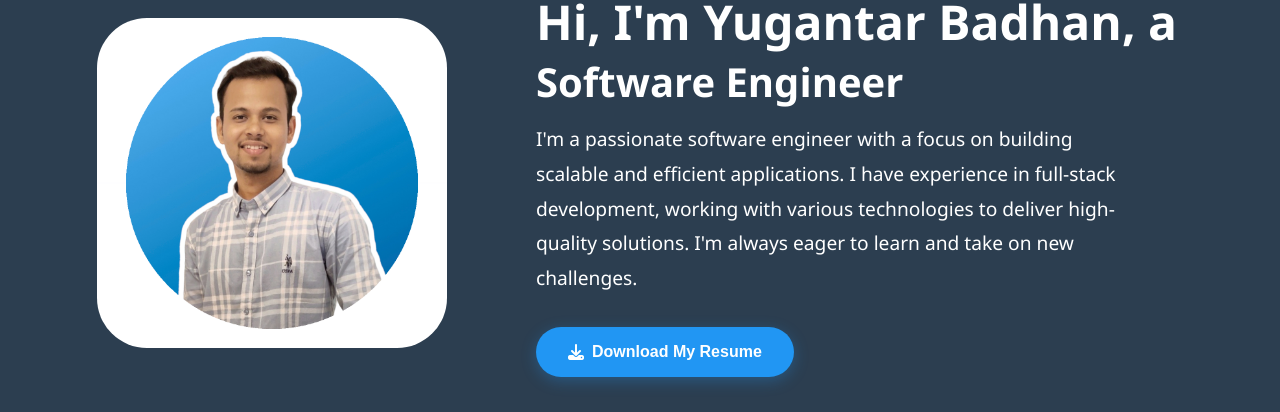
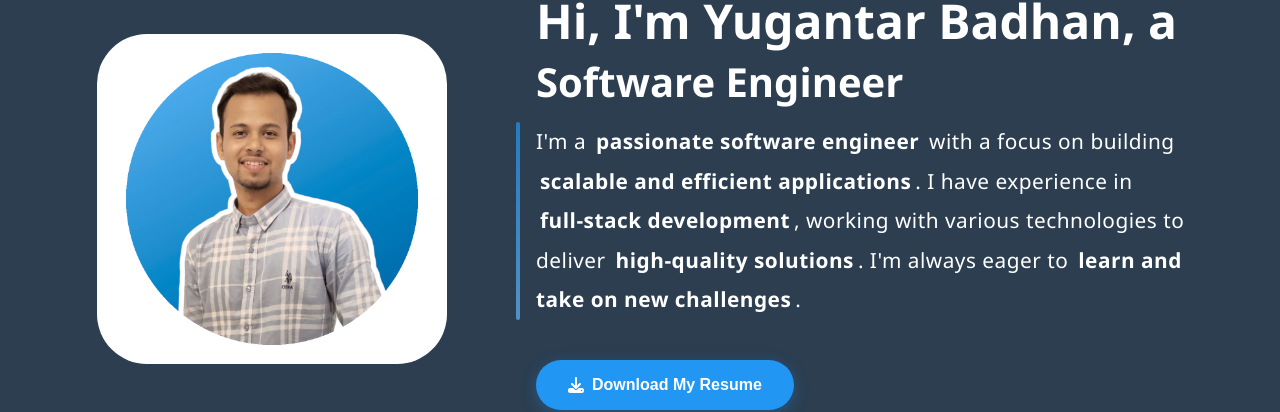
Before and after one commit to YugantarBadhan/Portfolio-UI, an Angular app: page / in a window 1280 px wide. Shown: the part 187-599 px from the top of the page. Built offline with nearby package versions, Linux system fonts and the light colour scheme; no server answers.

Commit message:
updated app component

```diff
--- a/src/app/app.css
+++ b/src/app/app.css
@@ -33,8 +33,8 @@ body:not(.dark-theme) {
   position: fixed;
   top: 0;
   width: 100%;
-  background: rgba(255, 255, 255, 0.95);
-  backdrop-filter: blur(10px);
+  background: rgba(102, 126, 234, 0.95); /* Light theme - matches body background */
+  backdrop-filter: blur(15px);
   padding: 1rem 2rem;
   display: flex;
   justify-content: space-between;
@@ -46,25 +46,26 @@ body:not(.dark-theme) {
 }
 
 .navbar.dark-theme {
-  background: rgba(44, 62, 80, 0.95);
+  background: rgba(44, 62, 80, 0.95); /* Dark theme - matches body background */
   border-bottom: 1px solid rgba(255, 255, 255, 0.1);
+  box-shadow: 0 2px 20px rgba(0, 0, 0, 0.3);
 }
 
 .navbar.scrolled {
-  background: rgba(255, 255, 255, 0.98);
+  background: rgba(102, 126, 234, 0.98); /* Light theme scrolled */
   box-shadow: 0 2px 25px rgba(0, 0, 0, 0.15);
 }
 
 .navbar.dark-theme.scrolled {
-  background: rgba(44, 62, 80, 0.98);
-  box-shadow: 0 2px 25px rgba(0, 0, 0, 0.3);
+  background: rgba(44, 62, 80, 0.98); /* Dark theme scrolled */
+  box-shadow: 0 2px 25px rgba(0, 0, 0, 0.4);
 }
 
 /* Fixed Portfolio Logo */
 .logo {
   font-size: 1.5rem;
   font-weight: bold;
-  color: #000000 !important; /* Black for light theme */
+  color: #ffffff !important; /* White for light theme (since bg is blue) */
   display: flex;
   align-items: center;
   gap: 0.5rem;
@@ -89,7 +90,7 @@ body:not(.dark-theme) {
   display: none;
   background: transparent;
   border: none;
-  color: #333;
+  color: #ffffff; /* White for light theme (since navbar bg is blue) */
   font-size: 1.5rem;
   cursor: pointer;
   padding: 0.5rem;
@@ -97,7 +98,7 @@ body:not(.dark-theme) {
 }
 
 .navbar.dark-theme .mobile-menu-btn {
-  color: #ffffff;
+  color: #ffffff; /* White for dark theme */
 }
 
 .mobile-menu-btn:hover {
@@ -111,7 +112,7 @@ body:not(.dark-theme) {
   left: 0;
   width: 100%;
   height: calc(100vh - 80px);
-  background: rgba(255, 255, 255, 0.98);
+  background: rgba(102, 126, 234, 0.98); /* Light theme - matches navbar */
   backdrop-filter: blur(10px);
   transform: translateX(-100%);
   transition: transform 0.3s ease;
@@ -120,7 +121,7 @@ body:not(.dark-theme) {
 }
 
 .mobile-menu.dark-theme {
-  background: rgba(44, 62, 80, 0.98);
+  background: rgba(44, 62, 80, 0.98); /* Dark theme - matches navbar */
 }
 
 .mobile-menu.open {
@@ -140,30 +141,30 @@ body:not(.dark-theme) {
   display: block;
   padding: 1rem 0;
   text-decoration: none;
-  color: #333;
+  color: #ffffff; /* White for light theme (since mobile menu bg is blue) */
   font-weight: 500;
   font-size: 1.2rem;
-  border-bottom: 1px solid rgba(0, 0, 0, 0.1);
+  border-bottom: 1px solid rgba(255, 255, 255, 0.1);
   transition: all 0.3s ease;
 }
 
 .mobile-menu.dark-theme .mobile-nav-links a {
-  color: #ffffff;
+  color: #ffffff; /* White for dark theme */
   border-bottom-color: rgba(255, 255, 255, 0.1);
 }
 
 .mobile-nav-links a:hover {
-  color: #667eea;
+  color: #f0f8ff; /* Light blue on hover for light theme */
   padding-left: 1rem;
 }
 
 .mobile-menu.dark-theme .mobile-nav-links a:hover {
-  color: #64b5f6;
+  color: #64b5f6; /* Blue on hover for dark theme */
 }
 
 .nav-links a {
   text-decoration: none;
-  color: #333;
+  color: #ffffff; /* White for light theme (since navbar bg is blue) */
   font-weight: 500;
   transition: all 0.3s ease;
   position: relative;
@@ -173,16 +174,16 @@ body:not(.dark-theme) {
 }
 
 .navbar.dark-theme .nav-links a {
-  color: #ffffff;
+  color: #ffffff; /* White for dark theme */
 }
 
 .nav-links a:hover {
-  color: #667eea;
-  background: rgba(102, 126, 234, 0.1);
+  color: #f0f8ff; /* Light blue on hover for light theme */
+  background: rgba(255, 255, 255, 0.1);
 }
 
 .navbar.dark-theme .nav-links a:hover {
-  color: #64b5f6;
+  color: #64b5f6; /* Blue on hover for dark theme */
   background: rgba(100, 181, 246, 0.1);
 }
 
@@ -256,9 +257,9 @@ body:not(.dark-theme) {
   width: 40px;
   height: 40px;
   border-radius: 50%;
-  border: 2px solid #333;
+  border: 2px solid #ffffff; /* White border for light theme */
   background: transparent;
-  color: #333;
+  color: #ffffff; /* White icon for light theme */
   cursor: pointer;
   display: flex;
   align-items: center;
@@ -269,19 +270,19 @@ body:not(.dark-theme) {
 }
 
 .navbar.dark-theme .theme-toggle {
-  border-color: #ffffff;
-  color: #ffffff;
+  border-color: #ffffff; /* White border for dark theme */
+  color: #ffffff; /* White icon for dark theme */
 }
 
 .theme-toggle:hover {
-  background: #333;
-  color: white;
+  background: #ffffff; /* White background on hover for light theme */
+  color: #667eea; /* Blue icon on hover for light theme */
   transform: scale(1.1);
 }
 
 .navbar.dark-theme .theme-toggle:hover {
-  background: #ffffff;
-  color: #333;
+  background: #ffffff; /* White background on hover for dark theme */
+  color: #2c3e50; /* Dark icon on hover for dark theme */
 }
 
 /* Hero Section - Optimized spacing */
@@ -289,7 +290,7 @@ body:not(.dark-theme) {
   min-height: 85vh; /* Reduced from 100vh */
   display: flex;
   align-items: center;
-  padding: 5rem 2rem 1rem; /* Significantly reduced bottom padding */
+  padding: 7rem 2rem 1rem; /* Added more top padding for spacing from navbar */
   max-width: 1200px;
   margin: 0 auto;
   position: relative;
@@ -339,22 +340,100 @@ body:not(.dark-theme) .hero-text .highlight {
 
 /* Enhanced Hero Text Styling */
 .hero-text p {
-  font-size: 1.2rem; /* Larger font size */
-  margin-bottom: 2rem;
-  line-height: 1.8; /* Better line spacing */
-  max-width: 600px;
+  font-size: 1.3rem; /* Increased font size */
+  margin-bottom: 2.5rem;
+  line-height: 1.9; /* Better line spacing */
+  max-width: 650px;
   font-weight: 400;
+  position: relative;
+  letter-spacing: 0.5px; /* Added letter spacing for better readability */
+  text-align: left; /* Ensure left alignment */
+}
+
+/* Add subtle text animations and styling effects */
+.hero-text p::before {
+  content: '';
+  position: absolute;
+  left: -20px;
+  top: 0;
+  width: 4px;
+  height: 100%;
+  background: linear-gradient(135deg, #2196f3, #64b5f6);
+  border-radius: 2px;
+  opacity: 0.7;
 }
 
 body.dark-theme .hero-text p {
   color: rgba(255, 255, 255, 0.95) !important;
-  text-shadow: 0 2px 4px rgba(0, 0, 0, 0.3);
+  text-shadow: 0 2px 8px rgba(0, 0, 0, 0.4);
+  background: linear-gradient(135deg, rgba(255, 255, 255, 0.95), rgba(255, 255, 255, 0.85));
+  -webkit-background-clip: text;
+  -webkit-text-fill-color: transparent;
+  background-clip: text;
+  /* Fallback for browsers that don't support background-clip: text */
+  -webkit-text-fill-color: rgba(255, 255, 255, 0.95);
+}
+
+body.dark-theme .hero-text p::before {
+  background: linear-gradient(135deg, #64b5f6, #42a5f5);
+  box-shadow: 0 0 10px rgba(100, 181, 246, 0.3);
 }
 
 body:not(.dark-theme) .hero-text p {
   color: rgba(255, 255, 255, 0.98) !important;
-  text-shadow: 0 2px 4px rgba(0, 0, 0, 0.2);
-  font-weight: 500; /* Bolder for light theme */
+  text-shadow: 0 2px 6px rgba(0, 0, 0, 0.3);
+  font-weight: 600; /* Bolder for light theme */
+  background: linear-gradient(135deg, rgba(255, 255, 255, 1), rgba(255, 255, 255, 0.9));
+  -webkit-background-clip: text;
+  -webkit-text-fill-color: transparent;
+  background-clip: text;
+  /* Fallback for browsers that don't support background-clip: text */
+  -webkit-text-fill-color: rgba(255, 255, 255, 0.98);
+}
+
+body:not(.dark-theme) .hero-text p::before {
+  background: linear-gradient(135deg, #ffffff, #f0f8ff);
+  box-shadow: 0 0 8px rgba(255, 255, 255, 0.5);
+}
+
+/* Enhanced text highlighting with spans for key phrases */
+.hero-text p .highlight-text {
+  position: relative;
+  font-weight: 600;
+  padding: 0 4px;
+  border-radius: 4px;
+  transition: all 0.3s ease;
+}
+
+body.dark-theme .hero-text p .highlight-text {
+  background: rgba(100, 181, 246, 0.15);
+  color: #64b5f6;
+  border-left: 3px solid #64b5f6;
+  padding-left: 8px;
+}
+
+body:not(.dark-theme) .hero-text p .highlight-text {
+  background: rgba(255, 255, 255, 0.2);
+  color: #ffffff;
+  border-left: 3px solid #ffffff;
+  padding-left: 8px;
+  text-shadow: 0 1px 3px rgba(0, 0, 0, 0.3);
+}
+
+/* Add subtle animation to the text */
+.hero-text p {
+  animation: fadeInText 1.2s ease-out 0.3s both;
+}
+
+@keyframes fadeInText {
+  from {
+    opacity: 0;
+    transform: translateY(20px);
+  }
+  to {
+    opacity: 1;
+    transform: translateY(0);
+  }
 }
 
 .resume-btn {
@@ -541,7 +620,7 @@ body:not(.dark-theme) .profile-image-placeholder {
   }
 
   .hero {
-    padding: 2rem 1rem 1rem; /* Significantly reduced padding for mobile */
+    padding: 6rem 1rem 1rem; /* Increased top padding for mobile */
     min-height: 80vh; /* Reduced for mobile */
   }
 
--- a/src/app/app.html
+++ b/src/app/app.html
@@ -130,10 +130,11 @@
         >
       </h1>
       <p>
-        I'm a passionate software engineer with a focus on building scalable and
-        efficient applications. I have experience in full-stack development,
-        working with various technologies to deliver high-quality solutions. I'm
-        always eager to learn and take on new challenges.
+        I'm a <span class="highlight-text">passionate software engineer</span> with a focus on building
+        <span class="highlight-text">scalable and efficient applications</span>. I have experience in
+        <span class="highlight-text">full-stack development</span>, working with various technologies to deliver
+        <span class="highlight-text">high-quality solutions</span>. I'm always eager to
+        <span class="highlight-text">learn and take on new challenges</span>.
       </p>
       <button class="resume-btn" (click)="downloadResume()">
         <i class="fas fa-download"></i>
```
